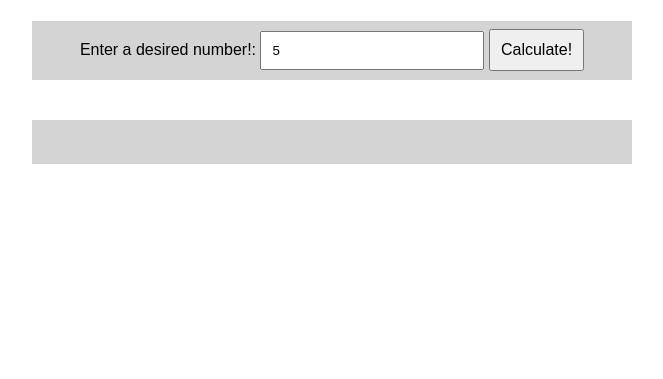
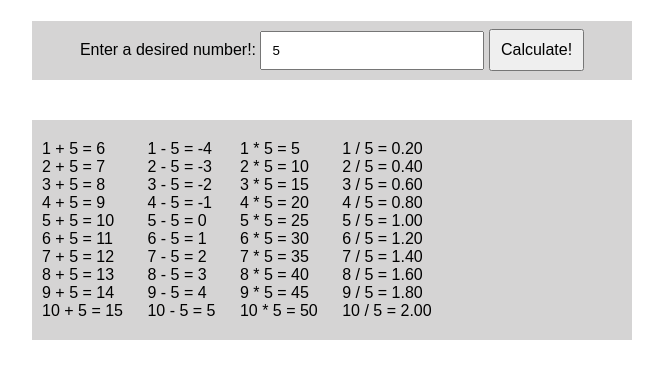
Before and after one commit to Osei-Wusu/SPRING2025WEB124, a plain HTML site: page JavaScript Calculator/index.html in a window 1280 px wide. Both pictures are taken after typing "5" into the empty fields and a click on the button "Calculate!". Shown: the part 79-458 px from the top of the page, without its empty margins (308-971 px from the left). Drawn offline with Linux system fonts and the light colour scheme.

Commit message:
final Javascript Calculator

```diff
--- a/JavaScript Calculator/calculator.js
+++ b/JavaScript Calculator/calculator.js
@@ -4,7 +4,7 @@
 function doAddition(num) {
     let result = '';
     for (let i = 1; i <= 10; i++) {
-        result += `${num} + ${i} = ${num + i}<br>`;
+        result += `${i} + ${num} = ${i + num}<br>`;
     }
     document.getElementById('addition').innerHTML = result;
 }
@@ -13,7 +13,7 @@ function doSubtraction(num) {
     let result = '';
     let i = 1;
     while (i <= 10) {
-        result += `${num} - ${i} = ${num - i}<br>`;
+        result += `${i} - ${num} = ${i - num}<br>`;
         i++;
     }
     document.getElementById('subtraction').innerHTML = result;
@@ -23,7 +23,7 @@ function doMultiplication(num) {
     let result = '';
     let i = 1;
     do {
-        result += `${num} × ${i} = ${num * i}<br>`;
+        result += `${i} *  ${num} = ${num * i}<br>`;
         i++;
     } while (i <= 10);
     document.getElementById('multiplication').innerHTML = result;
@@ -32,7 +32,7 @@ function doMultiplication(num) {
 function doDivision(num) {
     let result = '';
     for (let i = 1; i <= 10; i++) {
-        result += `${num} ÷ ${i} = ${(num / i).toFixed(2)}<br>`;
+        result += `${i} / ${num} = ${(i / num).toFixed(2)}<br>`;
     }
     document.getElementById('division').innerHTML = result;
 }
--- a/JavaScript Calculator/index.html
+++ b/JavaScript Calculator/index.html
@@ -25,6 +25,6 @@
         <p id="division"></p>
     </div>
 
-    <script src="script.js"></script>
+    <script src="calculator.js"></script>
 </body>
 </html>
```
